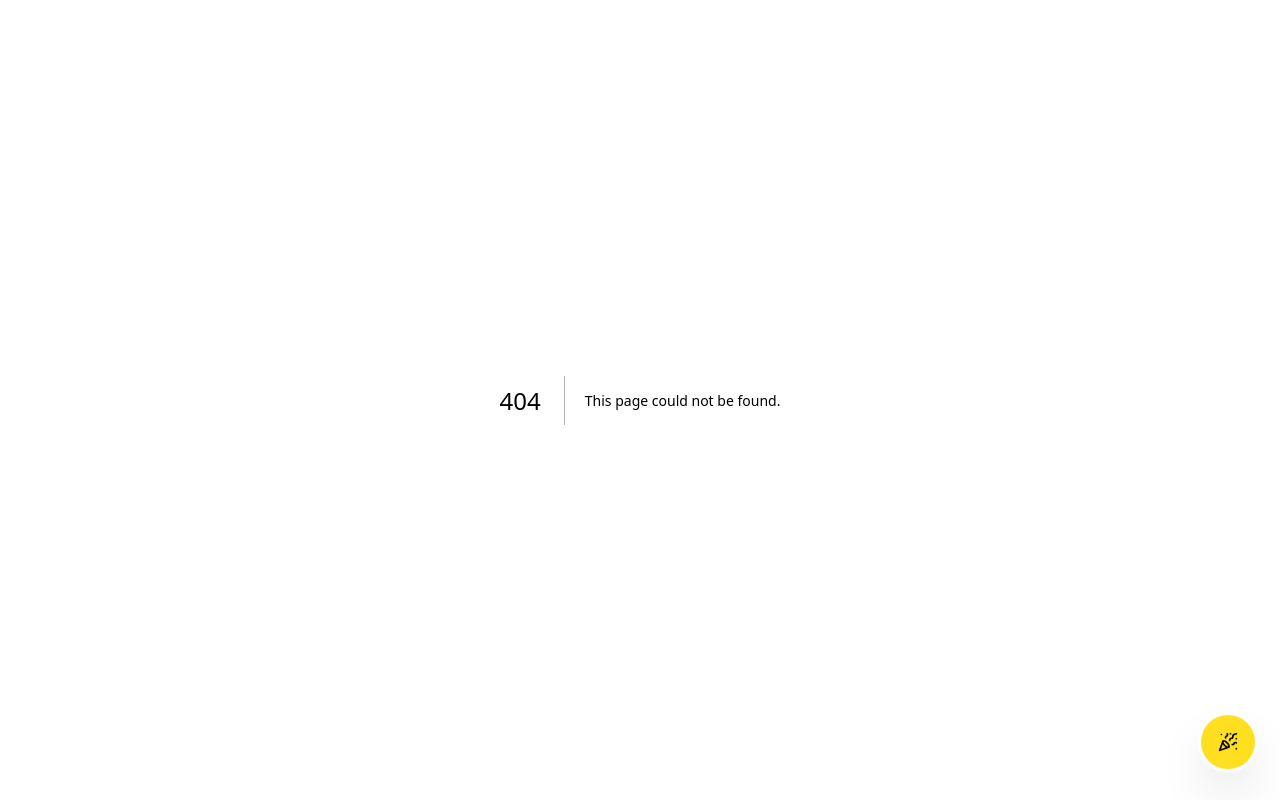
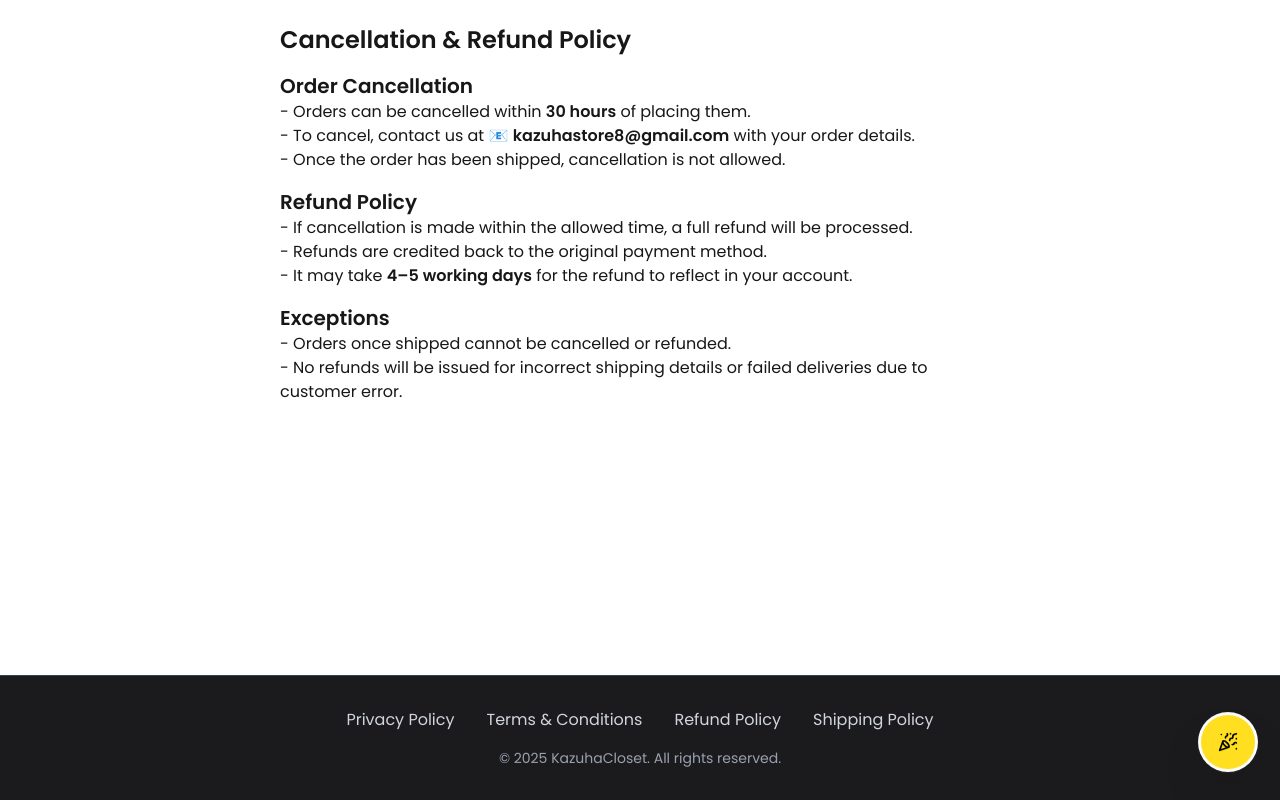
Before and after one commit to kazuhacloset/kazuhacloset, a Next.js app in the folder nextjs/: page /refund-policy in a window 1280 px wide. Before the commit this address had no page. Built offline with nearby package versions, Linux system fonts and the light colour scheme.

Commit message:
policies_added

```diff
--- a/nextjs/app/layout.tsx
+++ b/nextjs/app/layout.tsx
@@ -9,6 +9,7 @@ import { usePathname } from 'next/navigation';
 import Loader from '@/components/Loader';
 import FloatingLauncher from '@/components/Landingpage/FloatingLauncher';
 import Image from 'next/image';
+import Footer from '@/components/Footer'; // ✅ import Footer
 
 const poppins = Poppins({
   subsets: ['latin'],
@@ -38,13 +39,14 @@ export default function RootLayout({
   return (
     <html lang="en" suppressHydrationWarning={true}>
       <body className={`bg-[#1b1b1d] ${poppins.className}`}>
-        <main className="relative min-h-screen overflow-x-hidden">
+        <main className="relative min-h-screen overflow-x-hidden flex flex-col">
           {loading ? (
             <Loader />
           ) : (
             <>
-              {children}
+              <div className="flex-grow">{children}</div>
               <FloatingLauncher />
+              <Footer /> {/* ✅ Footer added here */}
             </>
           )}
         </main>
@@ -76,7 +78,7 @@ export default function RootLayout({
               style: {
                 background: '#4a4a4a',
                 color: '#ffffff',
-                  }
+              },
             },
             error: {
               icon: (
@@ -91,7 +93,7 @@ export default function RootLayout({
               style: {
                 background: '#4a4a4a',
                 color: '#ffffff',
-                  }
+              },
             },
           }}
         />
--- /dev/null
+++ b/nextjs/app/privacy-policy/page.tsx
@@ -0,0 +1,34 @@
+export default function PrivacyPolicy() {
+  return (
+    <div className="p-6 max-w-3xl mx-auto">
+      <h1 className="text-2xl font-bold mb-4">Privacy Policy</h1>
+      <p>
+        At <strong>Kazuha Closet</strong>, we respect your privacy and are committed to protecting it.
+      </p>
+
+      <h2 className="text-xl font-semibold mt-4">Information We Collect</h2>
+      <p>
+        We collect your name, email, phone number, and shipping address only for
+        order processing and delivery purposes.
+      </p>
+
+      <h2 className="text-xl font-semibold mt-4">Payment Security</h2>
+      <p>
+        All online payments are securely processed through Razorpay. We do not
+        store your card, UPI, or wallet details on our servers.
+      </p>
+
+      <h2 className="text-xl font-semibold mt-4">Data Sharing</h2>
+      <p>
+        Your details may be shared only with courier partners to complete
+        delivery. We never sell or misuse customer data.
+      </p>
+
+      <h2 className="text-xl font-semibold mt-4">Contact Us</h2>
+      <p>
+        For questions regarding this Privacy Policy, contact us at:
+        <br /> 📧 <strong>kazuhastore8@gmail.com</strong>
+      </p>
+    </div>
+  );
+}
--- /dev/null
+++ b/nextjs/app/refund-policy/page.tsx
@@ -0,0 +1,30 @@
+export default function RefundPolicy() {
+  return (
+    <div className="p-6 max-w-3xl mx-auto">
+      <h1 className="text-2xl font-bold mb-4">Cancellation & Refund Policy</h1>
+
+      <h2 className="text-xl font-semibold mt-4">Order Cancellation</h2>
+      <p>
+        - Orders can be cancelled within <strong>30 hours</strong> of placing them. <br />
+        - To cancel, contact us at 📧 <strong>kazuhastore8@gmail.com</strong> with your order details. <br />
+        - Once the order has been shipped, cancellation is not allowed.
+      </p>
+
+      <h2 className="text-xl font-semibold mt-4">Refund Policy</h2>
+      <p>
+        - If cancellation is made within the allowed time, a full refund will be
+        processed. <br />
+        - Refunds are credited back to the original payment method. <br />
+        - It may take <strong>4–5 working days</strong> for the refund to reflect
+        in your account.
+      </p>
+
+      <h2 className="text-xl font-semibold mt-4">Exceptions</h2>
+      <p>
+        - Orders once shipped cannot be cancelled or refunded. <br />
+        - No refunds will be issued for incorrect shipping details or failed
+        deliveries due to customer error.
+      </p>
+    </div>
+  );
+}
--- /dev/null
+++ b/nextjs/app/shipping-policy/page.tsx
@@ -0,0 +1,31 @@
+export default function ShippingPolicy() {
+  return (
+    <div className="p-6 max-w-3xl mx-auto">
+      <h1 className="text-2xl font-bold mb-4">Shipping Policy</h1>
+
+      <h2 className="text-xl font-semibold mt-4">Order Processing</h2>
+      <p>
+        Orders are processed within <strong>2–3 business days</strong>. Customers
+        will receive an email or SMS notification once the order is shipped.
+      </p>
+
+      <h2 className="text-xl font-semibold mt-4">Delivery Timeline</h2>
+      <p>
+        Our delivery timeline is between <strong>8–14 business days</strong>,
+        depending on the customer’s location.
+      </p>
+
+      <h2 className="text-xl font-semibold mt-4">Shipping Coverage</h2>
+      <p>
+        Currently, we ship only within India. International shipping is not
+        available at the moment.
+      </p>
+
+      <h2 className="text-xl font-semibold mt-4">Delays</h2>
+      <p>
+        While we strive to deliver on time, unforeseen courier or logistical
+        delays may occur. We appreciate your understanding.
+      </p>
+    </div>
+  );
+}
--- /dev/null
+++ b/nextjs/app/terms-and-conditions/page.tsx
@@ -0,0 +1,32 @@
+export default function TermsAndConditions() {
+  return (
+    <div className="p-6 max-w-3xl mx-auto">
+      <h1 className="text-2xl font-bold mb-4">Terms & Conditions</h1>
+
+      <h2 className="text-xl font-semibold mt-4">Use of Website</h2>
+      <p>
+        By accessing Kazuha Closet, you agree to use our website and services in
+        accordance with these Terms and Conditions.
+      </p>
+
+      <h2 className="text-xl font-semibold mt-4">Orders & Payments</h2>
+      <p>
+        - All payments must be completed online at checkout via Razorpay. <br />
+        - We do not support Cash on Delivery (COD). <br />
+        - Customers are responsible for providing accurate shipping details.
+      </p>
+
+      <h2 className="text-xl font-semibold mt-4">Shipping & Delivery</h2>
+      <p>
+        - Orders are delivered within 8–14 business days. <br />
+        - Delays due to courier/logistics are beyond our control.
+      </p>
+
+      <h2 className="text-xl font-semibold mt-4">Disputes</h2>
+      <p>
+        All legal disputes will be subject to the jurisdiction of{" "}
+        <strong>[Your City, State, India]</strong>.
+      </p>
+    </div>
+  );
+}
--- /dev/null
+++ b/nextjs/components/Footer.tsx
@@ -0,0 +1,32 @@
+// components/Footer.tsx
+
+'use client';
+
+import Link from 'next/link';
+
+export default function Footer() {
+  return (
+    <footer className="bg-[#1b1b1d] text-gray-300 py-8 px-4 text-center border-t border-gray-700">
+      {/* 🔗 Policy Links */}
+      <div className="flex flex-wrap justify-center gap-8 mb-4">
+        <Link href="/privacy-policy" className="hover:text-white transition-colors">
+          Privacy Policy
+        </Link>
+        <Link href="/terms-and-conditions" className="hover:text-white transition-colors">
+          Terms & Conditions
+        </Link>
+        <Link href="/refund-policy" className="hover:text-white transition-colors">
+          Refund Policy
+        </Link>
+        <Link href="/shipping-policy" className="hover:text-white transition-colors">
+          Shipping Policy
+        </Link>
+      </div>
+
+      {/* Copyright */}
+      <p className="text-sm text-gray-400">
+        © 2025 KazuhaCloset. All rights reserved.
+      </p>
+    </footer>
+  );
+}
--- a/nextjs/components/Landingpage/ContactSection.tsx
+++ b/nextjs/components/Landingpage/ContactSection.tsx
@@ -47,13 +47,13 @@ const ContactSection = () => {
           <div className="space-y-1 sm:space-y-2 text-center lg:text-left">
             <h4 className="text-lg sm:text-2xl font-semibold">Email</h4>
             <p className="text-sm sm:text-lg text-gray-300 break-all sm:break-normal">
-              contact@yourdomain.com
+              kazuhastore8@gmail.com
             </p>
           </div>
 
           <div className="space-y-1 sm:space-y-2 text-center lg:text-left">
             <h4 className="text-lg sm:text-2xl font-semibold">Location</h4>
-            <p className="text-sm sm:text-lg text-gray-300">Bangalore, India</p>
+            <p className="text-sm sm:text-lg text-gray-300">Kanpur, India</p>
           </div>
         </motion.div>
 
--- a/nextjs/utils/userConnection.ts
+++ b/nextjs/utils/userConnection.ts
@@ -2,8 +2,8 @@ import axios  from "axios";
 
 
 const userConnection=axios.create({
-        // baseURL:'http://localhost:8000'
-        baseURL: "https://kazuhacloset-web.onrender.com"
+        baseURL:'http://localhost:8000'
+        // baseURL: "https://kazuhacloset-web.onrender.com"
 });
 
 userConnection.interceptors.request.use((config) => {
```
Lines whose indentation alone changed are shown as unchanged.
